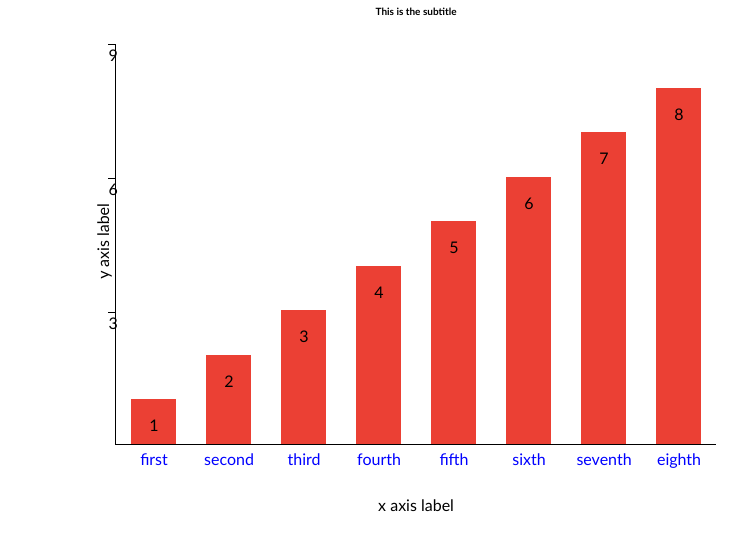
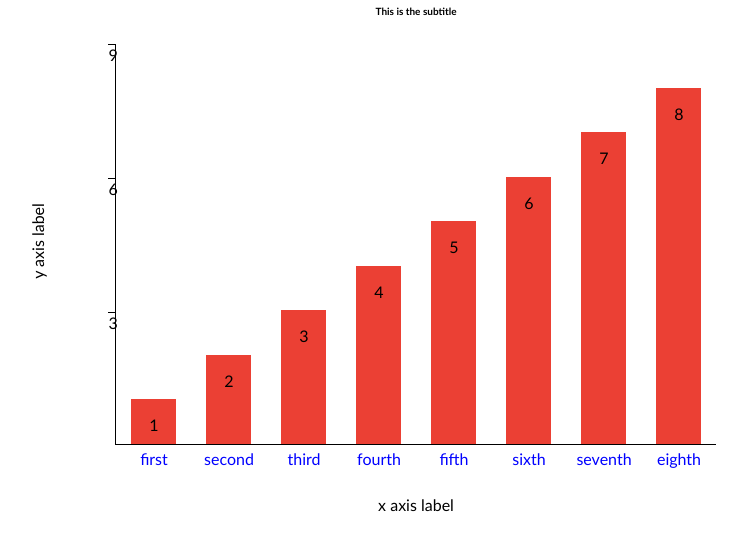
Before and after one commit to sophdubs/bar-chart-project, a website: page index.html in a window 1280 px wide. Shown: the part 86-636 px from the top of the page, without its empty margins (224-956 px from the left). Drawn offline with nearby package versions, Linux system fonts and the light colour scheme.

```diff
--- a/styles.css
+++ b/styles.css
@@ -72,7 +72,7 @@
   /* CHANGE THIS LATERRRRR */
   height: 30px;
   position: absolute;
-  right: -65px;
+  right: 0px;
   top: 45%;
 }
 
```
Also changed, not shown: README.md (added).
